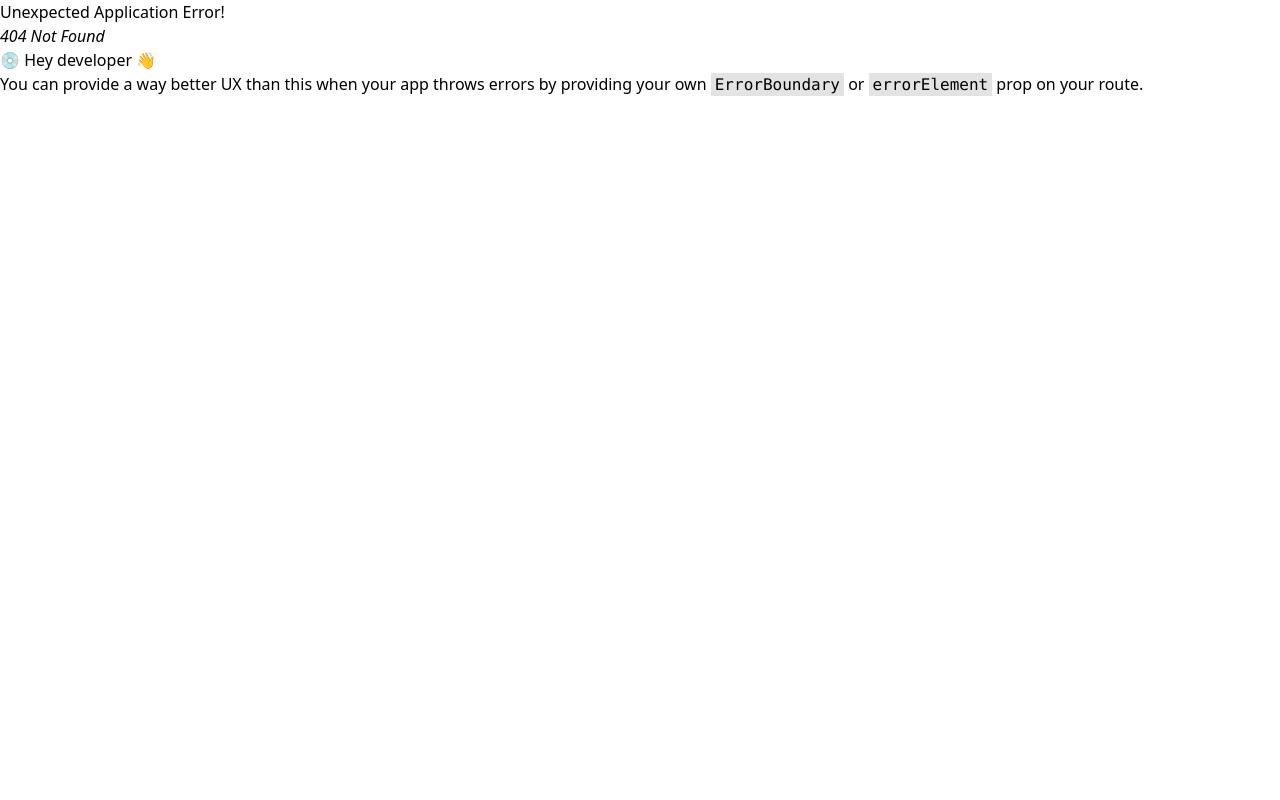
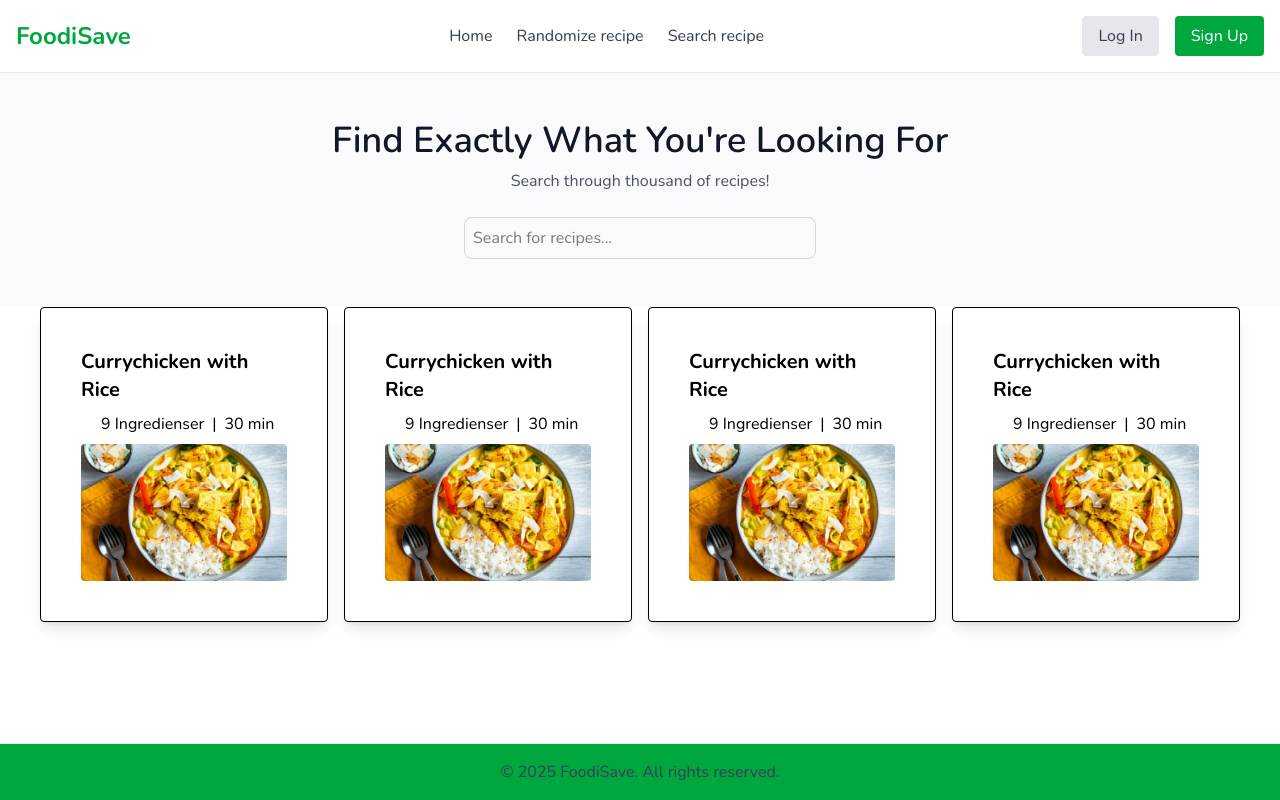
Before and after one commit to Marcus-we/FoodiSave, a React (Vite) app: page /search in a window 1280 px wide. Before the commit this address had no page. Built offline with nearby package versions, Linux system fonts and the light colour scheme.

Commit message:
added more

```diff
--- a/src/components/Header.jsx
+++ b/src/components/Header.jsx
@@ -11,6 +11,7 @@ export default function Header() {
                 <ul class="flex space-x-6">
                     <li className='no-bullet'><Link to="/" class="text-gray-700 hover:text-green-600">Home</Link></li>
                     <li className='no-bullet'><Link to="/recipe" class="text-gray-700 hover:text-green-600">Randomize recipe</Link></li>
+                    <li className='no-bullet'><Link to="/search" class="text-gray-700 hover:text-green-600">Search recipe</Link></li>
                 </ul>
             </nav>
             <div class="flex space-x-4">
--- /dev/null
+++ b/src/components/SearchCard.jsx
@@ -0,0 +1,27 @@
+import React from 'react'
+import FoodImage from "../assets/Food.png";
+import { Link } from 'react-router-dom'
+
+export default function SearchCard() {
+  return (
+    <>
+
+
+            <Link to="/recipe">
+                <div className="border shadow-lg p-10 rounded bg-white">
+
+                    <div className='order-2 md:order-1'>
+                        <h1 className='text-xl font-bold'>Currychicken with Rice</h1>
+                        <div className='flex items-center gap-2 pl-5 pt-2'>
+                            <p>9 Ingredienser</p>
+                            <p>|</p>
+                            <p>30 min</p>
+                        </div>
+                        <img className='rounded mt-2' src={FoodImage} alt="" />
+                    </div>
+                </div>
+            </Link>
+
+    </>
+  )
+}
--- a/src/main.jsx
+++ b/src/main.jsx
@@ -6,6 +6,7 @@ import HomePage from './pages/HomePage.jsx'
 import LoginPage from './pages/LoginPage.jsx';
 import SignupPage from './pages/SignupPage.jsx';
 import RecipePage from './pages/RecipePage.jsx';
+import SearchPage from './pages/SearchPage.jsx';
 
 const router = createBrowserRouter([
   {
@@ -30,8 +31,14 @@ const router = createBrowserRouter([
     path:"/recipe",
     element: (
       <RecipePage/>
-    )
-  }
+    ),
+  },
+  {
+    path:"/search",
+    element: (
+      <SearchPage/>
+    ),
+  },
 ]);
 
 createRoot(document.getElementById("root")).render(
--- a/src/pages/HomePage.jsx
+++ b/src/pages/HomePage.jsx
@@ -26,7 +26,7 @@ export default function HomePage() {
                 </section>
 
                 <main className='grid md:grid-cols-2 mx-auto gap-10 my-6 nunito'>
-                    <Link to="/recipe">
+                    <Link to="/search">
                         <div className='bg-white h-90 w-75 rounded-lg shadow-md'>
                             <h2 className='text-xl text-center pt-2 font-bold mt-20'>Search Algorithm</h2>
                             <p className='text-center p-2'>Looking for something in particular?</p>
--- /dev/null
+++ b/src/pages/SearchPage.jsx
@@ -0,0 +1,36 @@
+import React from 'react'
+import Header from '../components/Header'
+import Footer from '../components/Footer'
+import SearchCard from '../components/SearchCard'
+
+
+export default function SearchPage() {
+  return (
+
+    <>
+        <div className='flex flex-col min-h-screen'>
+            <Header/>
+                <section class="bg-gray-50 py-12 text-center nunito">
+                    <h2 className="text-4xl font-semibold text-gray-900">Find Exactly What You're Looking For</h2>
+                    <p className="text-gray-600 mt-2">Search through thousand of recipes!</p>
+                    <input
+                        type="text"
+                        placeholder="Search for recipes..."
+                        className="p-2 mt-6 border w-88 hover:shadow-md border-gray-300 rounded-lg"
+                    />
+                </section>
+                <main className="grid grid-cols-4 container mx-auto pl-10 pr-10 pb-10 gap-4 flex-grow nunito">
+                    <SearchCard/>
+                    <SearchCard/>
+                    <SearchCard/>
+                    <SearchCard/>
+                </main>
+
+
+            <Footer/>
+
+        </div>
+
+    </>
+  )
+}
```
